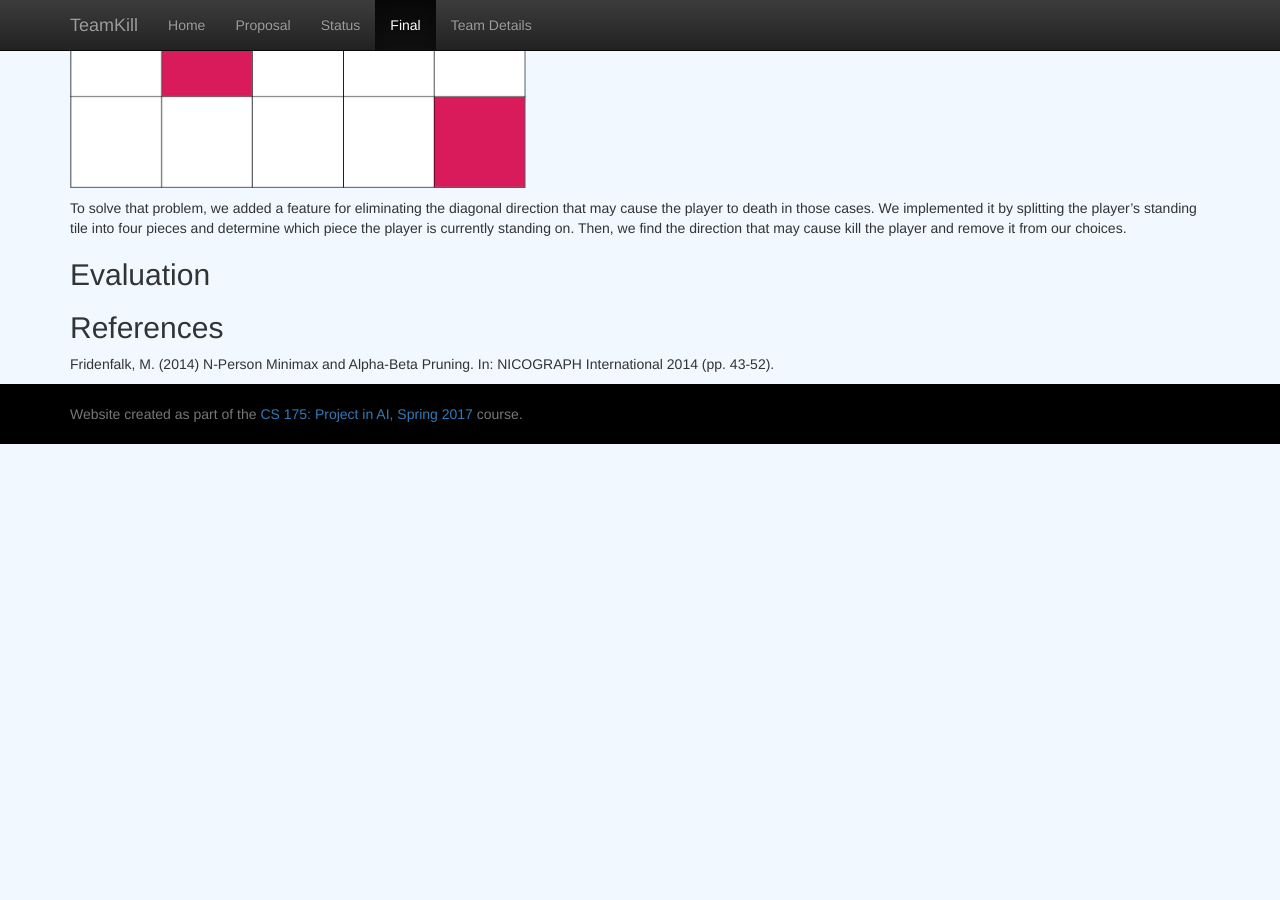
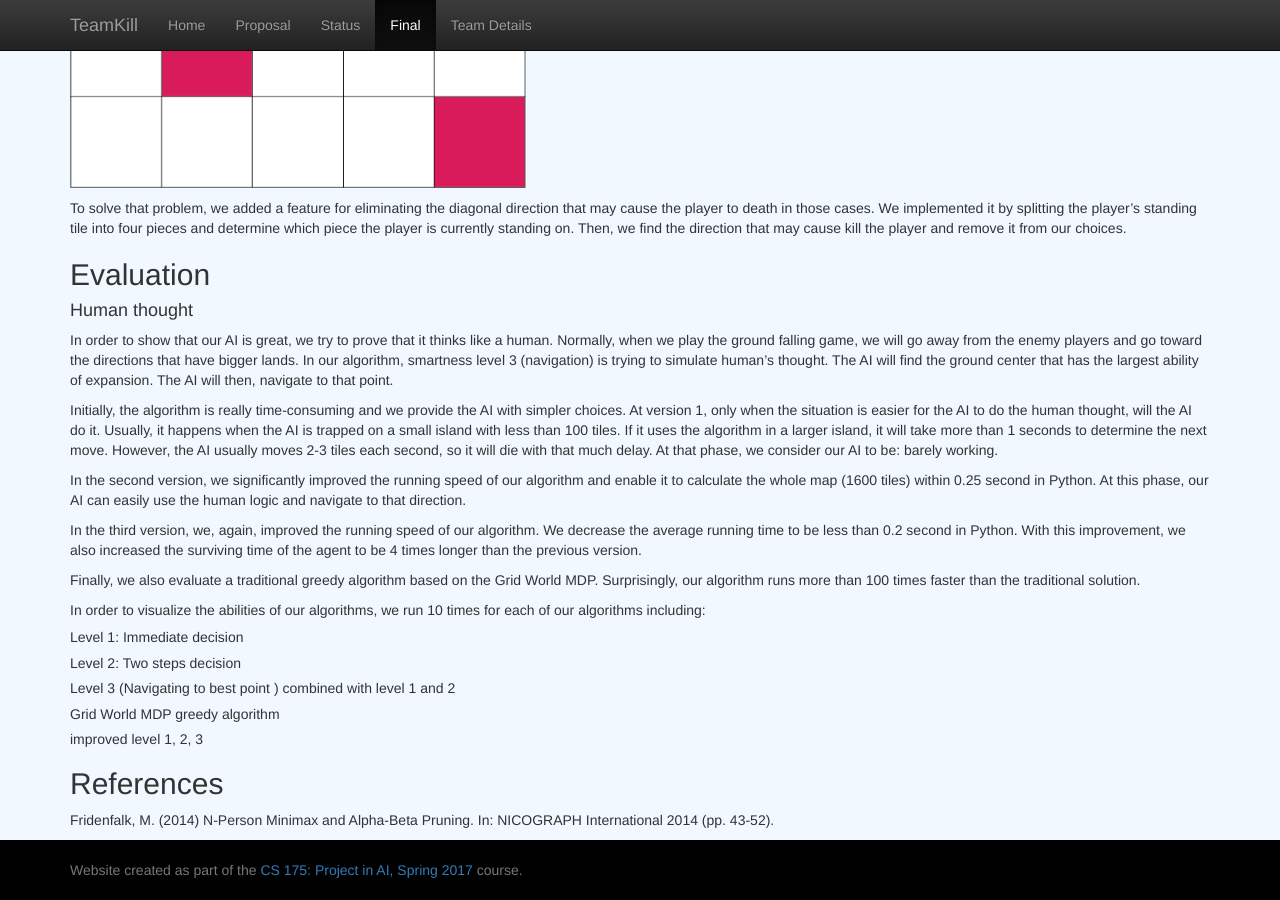
Before and after one commit to zhuohan/teamKill, a Jekyll site: the page built from docs/final.md, in a window 1280 px wide and 900 px high, scrolled down 4293 px. Built offline with Jekyll 4.4.1, drawn with Linux system fonts in a browser that asks for light colours; before the commit the page ends 4737 px from its top, so only the background shows below that.

Commit message:
Create final.md

```diff
--- a/docs/final.md
+++ b/docs/final.md
@@ -87,6 +87,30 @@ To solve that problem, we added a feature for eliminating the diagonal direction
 ## Evaluation
 
 
+#### Human thought
+In order to show that our AI is great, we try to prove that it thinks like a human. Normally, when we play the ground falling game, we will go away from the enemy players and go toward the directions that have bigger lands. In our algorithm, smartness level 3 (navigation) is trying to simulate human’s thought. The AI will find the ground center that has the largest ability of expansion. The AI will then, navigate to that point.
+
+Initially, the algorithm is really time-consuming and we provide the AI with simpler choices. At version 1, only when the situation is easier for the AI to do the human thought, will the AI do it. Usually, it happens when the AI is trapped on a small island with less than 100 tiles. If it uses the algorithm in a larger island, it will take more than 1 seconds to determine the next move. However, the AI usually moves 2-3 tiles each second, so it will die with that much delay. At that phase, we consider our AI to be: barely working.
+
+In the second version, we significantly improved the running speed of our algorithm and enable it to calculate the whole map (1600 tiles) within 0.25 second in Python. At this phase, our AI can easily use the human logic and navigate to that direction.
+
+
+
+
+
+In the third version, we, again, improved the running speed of our algorithm. We decrease the average running time to be less than 0.2 second in Python. With this improvement, we also increased the surviving time of the agent to be 4 times longer than the previous version.
+
+
+Finally, we also evaluate a traditional greedy algorithm based on the Grid World MDP. Surprisingly, our algorithm runs more than 100 times faster than the traditional solution.
+
+
+
+In order to visualize the abilities of our algorithms, we run 10 times for each of our algorithms including:
+#####  Level 1: Immediate decision
+##### Level 2: Two steps decision
+##### Level 3 (Navigating to best point ) combined with level 1 and 2
+##### Grid World MDP greedy algorithm
+##### improved level 1, 2, 3
 ## References
 
 Fridenfalk, M. (2014)
```
